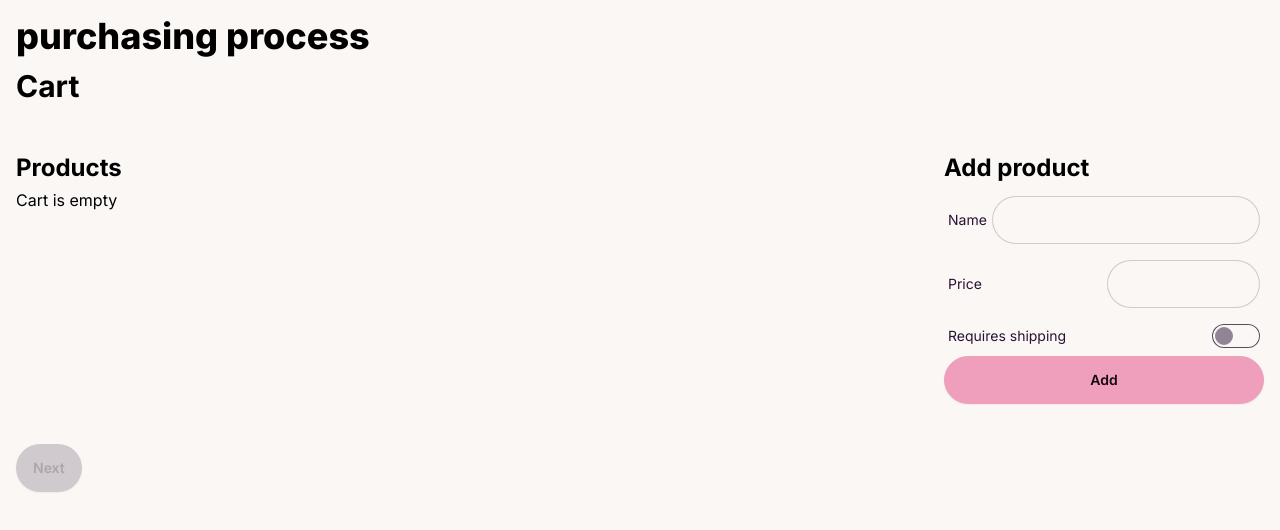
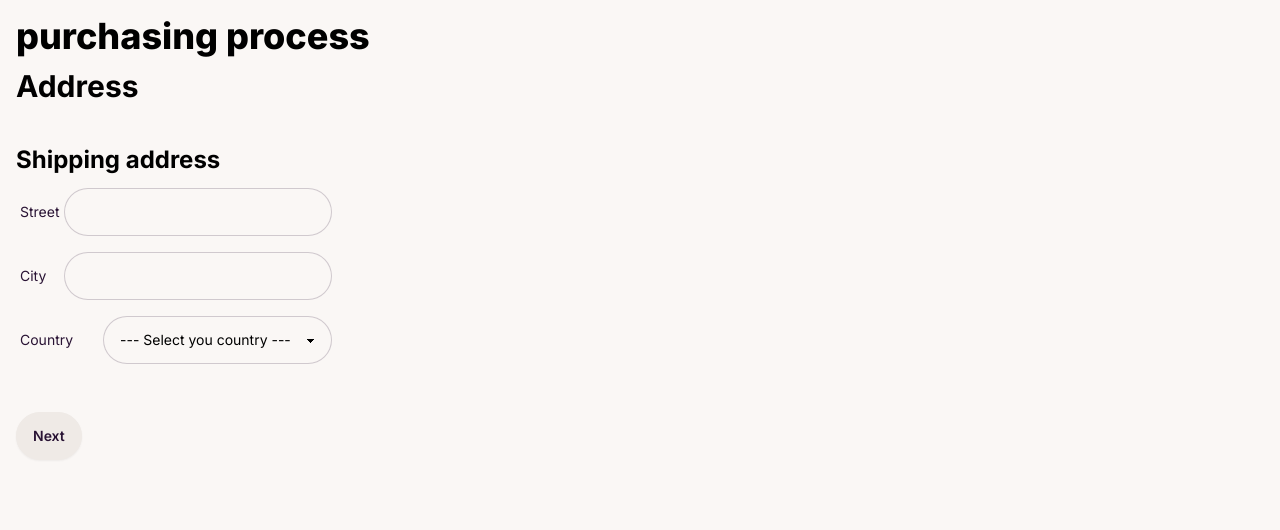
Before and after one commit to percipi/clp-pp, a Next.js app: page / in a window 1280 px wide. Shown: the top 530 px of the page. Built offline with nearby package versions, Linux system fonts and the light colour scheme.

Commit message:
add address form

```diff
--- a/app/components/AddressStep.tsx
+++ /dev/null
@@ -1,30 +0,0 @@
-import React from 'react';
-import { Address, PurchaseEvents } from '../machines/purchaseMachine';
-
-interface Props {
-    send: (event: PurchaseEvents) => void;
-    address: Address;
-}
-
-const AddressStep = ({ send, address }: Props) => {
-    return (
-        <section>
-            <h2>Address</h2>
-            <ul>
-                <li>Street: {address.street}</li>
-                <li>City: {address.city}</li>
-                <li>Country: {address.country}</li>
-            </ul>
-            <div className="flex gap-5">
-                <button
-                    className="btn"
-                    onClick={() => send({ type: 'shipping' })}
-                >
-                    Next
-                </button>
-            </div>
-        </section>
-    );
-};
-
-export default AddressStep;
--- /dev/null
+++ b/app/components/AddressStep/AddressForm.tsx
@@ -0,0 +1,92 @@
+import { Address, PurchaseEvents } from '@/app/machines/purchaseMachine';
+
+import React from 'react';
+
+interface Props {
+    send: (event: PurchaseEvents) => void;
+    address: Address;
+    id: string;
+}
+
+const AddressForm = ({
+    id,
+    address: { street, city, country },
+    send,
+}: Props) => {
+    return (
+        <section className="my-10 max-w-80">
+            <h3>Shipping address</h3>
+            <form
+                id={id}
+                onSubmit={() => send({ type: 'shipping' })}
+            >
+                <div className="form-control">
+                    <label
+                        htmlFor="name"
+                        className="label cursor-pointer"
+                    >
+                        <span className="label-text">Street</span>
+                        <input
+                            type="text"
+                            className="input input-bordered"
+                            id="name"
+                            onChange={(e) =>
+                                send({
+                                    type: 'change_street',
+                                    value: e.target.value,
+                                })
+                            }
+                            maxLength={40}
+                            required
+                            value={street}
+                        />
+                    </label>
+                </div>
+                <label
+                    htmlFor="city"
+                    className="label cursor-pointer"
+                >
+                    <span className="label-text">City</span>
+                    <input
+                        type="text"
+                        className="input input-bordered"
+                        id="city"
+                        onChange={(e) =>
+                            send({
+                                type: 'change_city',
+                                value: e.target.value,
+                            })
+                        }
+                        value={city}
+                        maxLength={25}
+                        required
+                    />
+                </label>
+                <label
+                    htmlFor="country"
+                    className="label cursor-pointer"
+                >
+                    <span className="label-text">Country</span>
+                    <select
+                        onChange={(e) =>
+                            send({
+                                type: 'change_country',
+                                value: e.target.value,
+                            })
+                        }
+                        className="select select-bordered"
+                        id="country"
+                        value={country}
+                        required
+                    >
+                        <option value="">--- Select you country ---</option>
+                        <option value="Poland">Poland</option>
+                        <option value="USA">USA</option>
+                    </select>
+                </label>
+            </form>
+        </section>
+    );
+};
+
+export default AddressForm;
--- /dev/null
+++ b/app/components/AddressStep/AddressStep.tsx
@@ -0,0 +1,36 @@
+import React, { useContext } from 'react';
+import AddressForm from './AddressForm';
+import { PurchaseMachineContext } from '@/app/PurchaseMachineContext';
+
+const ADDRESS_FORM_ID = 'address-form';
+
+const AddressStep = () => {
+    const {
+        state: {
+            context: { address },
+        },
+        send,
+    } = useContext(PurchaseMachineContext);
+
+    return (
+        <section>
+            <h2>Address</h2>
+            <AddressForm
+                id={ADDRESS_FORM_ID}
+                address={address}
+                send={send}
+            />
+            <div className="flex gap-5">
+                <button
+                    type="submit"
+                    form={ADDRESS_FORM_ID}
+                    className="btn"
+                >
+                    Next
+                </button>
+            </div>
+        </section>
+    );
+};
+
+export default AddressStep;
--- a/app/components/Cart/AddProduct.tsx
+++ b/app/components/Cart/AddProduct.tsx
@@ -12,11 +12,6 @@ const AddProduct = ({ send }: Props) => {
 
     const handleSubmit = (event: FormEvent<HTMLFormElement>) => {
         event.preventDefault();
-
-        console.log(nameRef.current!.value);
-        console.log(priceRef.current!.value);
-        console.log(shippingRef.current!.checked);
-
         send({
             type: 'add_product',
             value: {
--- a/app/components/Cart/Cart.tsx
+++ b/app/components/Cart/Cart.tsx
@@ -18,7 +18,7 @@ const Cart = () => {
                 <ProductList />
                 <AddProduct send={send} />
             </div>
-            <nav btm-nav>
+
             <button
                 className="btn btn-primary"
                 onClick={() => send({ type: 'address' })}
@@ -26,7 +26,6 @@ const Cart = () => {
             >
                 Next
             </button>
-            </nav>
         </>
     );
 };
--- a/app/machines/purchaseMachine.ts
+++ b/app/machines/purchaseMachine.ts
@@ -25,6 +25,9 @@ export type PurchaseEvents =
     | { type: 'skip_payment' }
     | { type: 'add_product'; value: Omit<Product, 'id'> }
     | { type: 'delete_product'; value: number }
+    | { type: 'change_street'; value: string }
+    | { type: 'change_city'; value: string }
+    | { type: 'change_country'; value: string }
     | { type: 'complete' };
 const purchaseMachine = setup({
     types: {} as {
@@ -37,12 +40,12 @@ const purchaseMachine = setup({
     context: {
         products: [],
         address: {
-            street: 'ul. Krakowska 45/5',
-            city: 'Poznań',
+            street: '',
+            city: '',
             country: 'Polska',
         },
     } as PurchaseContext,
-    initial: 'cart',
+    initial: 'addressed',
     states: {
         cart: {
             on: {
@@ -77,6 +80,27 @@ const purchaseMachine = setup({
 
         addressed: {
             on: {
+                change_street: {
+                    actions: assign({
+                        address: ({ event, context }) => {
+                            return { ...context.address, street: event.value };
+                        },
+                    }),
+                },
+                change_city: {
+                    actions: assign({
+                        address: ({ event, context }) => {
+                            return { ...context.address, city: event.value };
+                        },
+                    }),
+                },
+                change_country: {
+                    actions: assign({
+                        address: ({ event, context }) => {
+                            return { ...context.address, country: event.value };
+                        },
+                    }),
+                },
                 shipping: [
                     {
                         guard: ({ context }) =>
--- a/app/page.tsx
+++ b/app/page.tsx
@@ -3,7 +3,7 @@
 import { useMachine } from '@xstate/react';
 import { purchaseMachine } from './machines/purchaseMachine';
 import Shipping from './components/Shipping';
-import AddressStep from './components/AddressStep';
+import AddressStep from './components/AddressStep/AddressStep';
 import Cart from './components/Cart/Cart';
 import { PurchaseMachineContext } from './PurchaseMachineContext';
 
```
Lines whose indentation alone changed are shown as unchanged.
